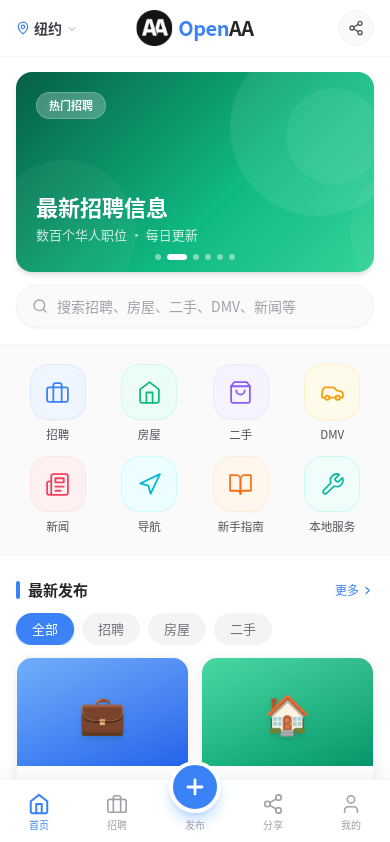
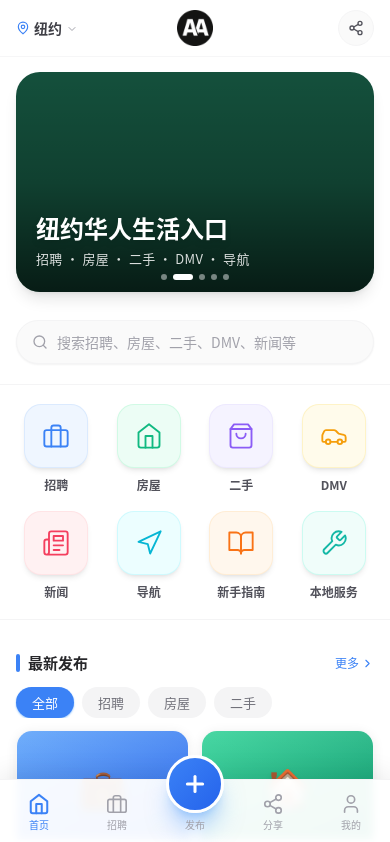
Before and after one commit to alititi-jackie/openaa-marketplace, a Next.js app: page / in a window 390 px wide. Shown: the top 842 px of the page. Built offline with nearby package versions, Linux system fonts and the light colour scheme.

Commit message:
Polish homepage UI with iOS-style mobile app visual design
Agent-Logs-Url: https://github.com/alititi-jackie/openaa-marketplace/sessions/216dcadc-ad91-4981-aed6-984fd52813d2

Co-authored-by: alititi-jackie <211170144+alititi-jackie@users.noreply.github.com>

```diff
--- a/app/page.tsx
+++ b/app/page.tsx
@@ -11,14 +11,20 @@ export default function HomePage() {
       {/* Banner carousel */}
       <BannerCarousel />
 
-      {/* Search bar */}
-      <SearchBar />
+      {/* Search bar — clear gap below banner */}
+      <div className="mt-4">
+        <SearchBar />
+      </div>
 
-      {/* 8-grid quick-access menu — sits on a zinc-50 band */}
-      <GridMenu />
+      {/* 8-grid quick-access menu */}
+      <div className="mt-5">
+        <GridMenu />
+      </div>
 
       {/* Latest posts */}
-      <LatestPostsSection />
+      <div className="mt-2">
+        <LatestPostsSection />
+      </div>
 
       {/* Thin section divider */}
       <div className="h-2 bg-zinc-50 mt-6" />
--- a/components/BannerCarousel.tsx
+++ b/components/BannerCarousel.tsx
@@ -2,56 +2,14 @@
 
 import { useState, useEffect, useRef, useCallback } from 'react'
 import Link from 'next/link'
+import Image from 'next/image'
 
 const slides = [
-  {
-    id: 1,
-    title: '纽约华人生活圈',
-    subtitle: '招聘 · 房屋 · 二手 · 服务一站搞定',
-    href: '/',
-    badge: '精选推荐',
-    gradient: 'linear-gradient(135deg, #1d4ed8 0%, #3b82f6 60%, #60a5fa 100%)',
-  },
-  {
-    id: 2,
-    title: '最新招聘信息',
-    subtitle: '数百个华人职位 · 每日更新',
-    href: '/jobs',
-    badge: '热门招聘',
-    gradient: 'linear-gradient(135deg, #065f46 0%, #10b981 60%, #34d399 100%)',
-  },
-  {
-    id: 3,
-    title: '二手好物淘不停',
-    subtitle: '闲置变现 · 低价好货等你来',
-    href: '/secondhand',
-    badge: '二手交易',
-    gradient: 'linear-gradient(135deg, #5b21b6 0%, #7c3aed 60%, #a78bfa 100%)',
-  },
-  {
-    id: 4,
-    title: 'DMV 驾照一站通',
-    subtitle: '预约 · 笔试 · 路考 · 换驾照',
-    href: '/dmv',
-    badge: 'DMV 服务',
-    gradient: 'linear-gradient(135deg, #92400e 0%, #f59e0b 60%, #fcd34d 100%)',
-  },
-  {
-    id: 5,
-    title: '新手移民指南',
-    subtitle: '开户 · 租房 · 驾照 · 社区资源',
-    href: '/guide',
-    badge: '新手必读',
-    gradient: 'linear-gradient(135deg, #9f1239 0%, #e11d48 60%, #fb7185 100%)',
-  },
-  {
-    id: 6,
-    title: '本地房屋出租',
-    subtitle: '整租 · 合租 · 短租 · 筛选便捷',
-    href: '/housing',
-    badge: '房屋信息',
-    gradient: 'linear-gradient(135deg, #134e4a 0%, #0d9488 60%, #5eead4 100%)',
-  },
+  { id: 1, href: '/jobs',       img: '/banners/nyc-1.jpg' },
+  { id: 2, href: '/housing',    img: '/banners/nyc-2.jpg' },
+  { id: 3, href: '/secondhand', img: '/banners/nyc-3.jpg' },
+  { id: 4, href: '/dmv',        img: '/banners/nyc-4.jpg' },
+  { id: 5, href: '/guide',      img: '/banners/nyc-5.jpg' },
 ]
 
 export default function BannerCarousel() {
@@ -101,7 +59,7 @@ export default function BannerCarousel() {
   return (
     <div className="px-4 pt-4">
       <div
-        className="relative overflow-hidden rounded-2xl shadow-md"
+        className="relative overflow-hidden rounded-3xl shadow-lg"
         onTouchStart={handleTouchStart}
         onTouchEnd={handleTouchEnd}
       >
@@ -114,37 +72,30 @@ export default function BannerCarousel() {
             <Link
               key={slide.id}
               href={slide.href}
-              className="relative flex-shrink-0 w-full h-[200px] select-none"
-              style={{ background: slide.gradient }}
+              className="relative flex-shrink-0 w-full h-[220px] select-none block"
               draggable={false}
             >
-              {/* Decorative circles */}
-              <div
-                className="absolute -top-8 -right-8 w-44 h-44 rounded-full opacity-30"
-                style={{ background: 'rgba(255,255,255,0.25)' }}
-              />
-              <div
-                className="absolute top-4 -right-2 w-24 h-24 rounded-full opacity-20"
-                style={{ background: 'rgba(255,255,255,0.3)' }}
-              />
-              <div
-                className="absolute -bottom-8 -left-6 w-36 h-36 rounded-full opacity-20"
-                style={{ background: 'rgba(255,255,255,0.2)' }}
+              {/* Photo background */}
+              <Image
+                src={slide.img}
+                alt="纽约华人生活入口"
+                fill
+                className="object-cover"
+                priority={slide.id === 1}
+                sizes="(max-width: 560px) 100vw, 560px"
               />
 
-              {/* Content */}
-              <div className="absolute inset-0 p-5 flex flex-col justify-between">
-                <span className="self-start bg-white/25 backdrop-blur-sm text-white text-[11px] font-semibold px-3 py-1 rounded-full border border-white/20">
-                  {slide.badge}
-                </span>
-                <div className="pb-2">
-                  <h2 className="text-white font-bold text-[22px] leading-tight drop-shadow-sm">
-                    {slide.title}
-                  </h2>
-                  <p className="text-white/80 text-[13px] mt-1 font-medium">
-                    {slide.subtitle}
-                  </p>
-                </div>
+              {/* Dark overlay for text readability */}
+              <div className="absolute inset-0 bg-gradient-to-t from-black/65 via-black/20 to-transparent" />
+
+              {/* Fixed overlay text */}
+              <div className="absolute inset-0 flex flex-col justify-end p-5 pb-6">
+                <h2 className="text-white font-bold text-[24px] leading-tight drop-shadow-md">
+                  纽约华人生活入口
+                </h2>
+                <p className="text-white/85 text-[13px] mt-1.5 font-medium tracking-wide drop-shadow-sm">
+                  招聘 · 房屋 · 二手 · DMV · 导航
+                </p>
               </div>
             </Link>
           ))}
--- a/components/BottomNav.tsx
+++ b/components/BottomNav.tsx
@@ -23,7 +23,7 @@ export default function BottomNav() {
   }
 
   return (
-    <nav className="fixed bottom-0 left-1/2 -translate-x-1/2 w-full max-w-[560px] z-50 bg-white border-t border-zinc-100 shadow-[0_-4px_20px_rgba(0,0,0,0.05)]">
+    <nav className="fixed bottom-0 left-1/2 -translate-x-1/2 w-full max-w-[560px] z-50 bg-white/95 backdrop-blur-sm border-t border-zinc-100 shadow-[0_-6px_24px_rgba(0,0,0,0.08)]">
       <div className="grid grid-cols-5 h-16 items-end pb-2">
         {leftItems.map(({ href, label, Icon, exact }) => {
           const active = isActive(href, exact)
@@ -44,8 +44,8 @@ export default function BottomNav() {
         {/* Center publish button */}
         <div className="flex flex-col items-center justify-end pb-1">
           <Link href="/publish" className="flex flex-col items-center gap-0.5">
-            <div className="-mt-6 w-[52px] h-[52px] rounded-full bg-blue-500 flex items-center justify-center shadow-lg shadow-blue-400/40 border-4 border-white">
-              <Plus size={24} className="text-white" strokeWidth={2.8} />
+            <div className="-mt-7 w-[58px] h-[58px] rounded-full bg-gradient-to-br from-blue-500 to-blue-600 flex items-center justify-center shadow-xl shadow-blue-400/50 border-[3px] border-white">
+              <Plus size={26} className="text-white" strokeWidth={2.8} />
             </div>
             <span className="text-[10px] font-medium text-zinc-400 mt-0.5">发布</span>
           </Link>
--- a/components/GridMenu.tsx
+++ b/components/GridMenu.tsx
@@ -79,20 +79,20 @@ const menuItems = [
 
 export default function GridMenu() {
   return (
-    <div className="mt-4 bg-zinc-50 border-y border-zinc-100 py-5 px-4">
-      <div className="grid grid-cols-4 gap-y-4 gap-x-2">
+    <div className="bg-white border-y border-zinc-100 py-5 px-4">
+      <div className="grid grid-cols-4 gap-y-5 gap-x-3">
         {menuItems.map(({ label, Icon, href, bg, color, ring }) => (
           <Link
             key={href}
             href={href}
-            className="flex flex-col items-center gap-2 active:scale-90 transition-transform duration-150"
+            className="flex flex-col items-center gap-2.5 active:scale-90 transition-transform duration-150"
           >
             <div
-              className={`w-[54px] h-[54px] rounded-[18px] ${bg} ring-1 ${ring} flex items-center justify-center shadow-sm`}
+              className={`w-[62px] h-[62px] rounded-2xl ${bg} ring-1 ${ring} flex items-center justify-center shadow-md`}
             >
-              <Icon size={25} className={color} strokeWidth={1.7} />
+              <Icon size={28} className={color} strokeWidth={1.6} />
             </div>
-            <span className="text-[11.5px] font-medium text-zinc-600 text-center leading-tight">
+            <span className="text-[12px] font-semibold text-zinc-600 text-center leading-tight">
               {label}
             </span>
           </Link>
--- a/components/Header.tsx
+++ b/components/Header.tsx
@@ -16,7 +16,7 @@ export default function Header() {
           <ChevronDown size={12} className="text-zinc-400 mt-px" />
         </button>
 
-        {/* Center: logo */}
+        {/* Center: logo image only */}
         <Link
           href="/"
           className="absolute left-1/2 -translate-x-1/2 flex items-center select-none"
@@ -25,15 +25,11 @@ export default function Header() {
           <Image
             src="/openaa-logo.png"
             alt="OpenAA"
-            width={36}
+            width={110}
             height={36}
-            className="rounded-xl object-contain"
+            className="object-contain h-9 w-auto"
             priority
           />
-          <span className="ml-1.5 font-extrabold text-[20px] tracking-tight leading-none">
-            <span className="text-blue-500">Open</span>
-            <span className="text-zinc-800">AA</span>
-          </span>
         </Link>
 
         {/* Right: share */}
```
